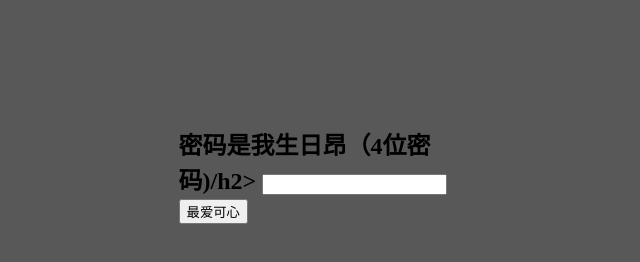
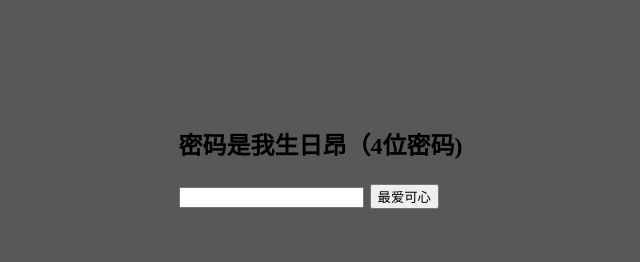
Before and after one commit to dmomb/love.password, a plain HTML site: page index.html in a window 1280 px wide. Shown: the whole page, without its empty margins (335-975 px from the left). Drawn offline with Linux system fonts and the light colour scheme.

Commit message:
Update index.html

```diff
--- a/index.html
+++ b/index.html
@@ -6,7 +6,7 @@
 	<style type="text/css">
 		#dl {
 			width: 300px;
-			height: 800px;
+			height: 40%;
 			margin-top: 10%;
 			margin-left: 40%;
 		}
@@ -15,7 +15,7 @@
 </head>
 <body bgcolor="#585858">
 	<div id="dl">
-		<h2>密码是我生日昂（4位密码)/h2>
+		<h2>密码是我生日昂（4位密码)<h2>
         <input type="password" id="password" name="password"/>
         <input name="a" type="submit" value="最爱可心" onclick="checkpassword();"/>
 	</div>
```
